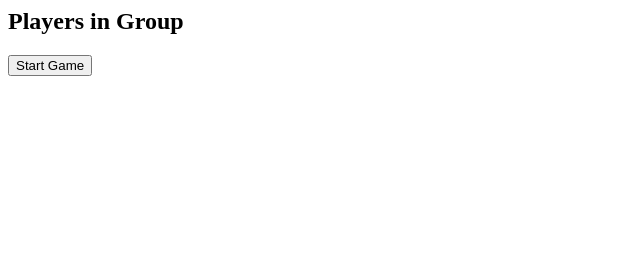
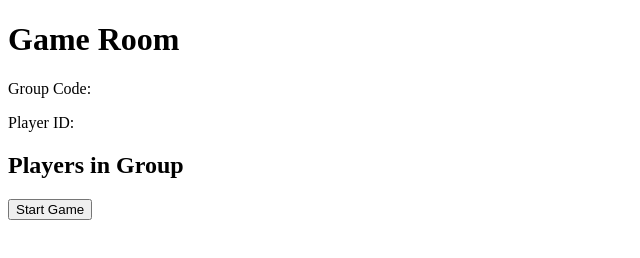
Before and after one commit to SagittariusAasterisk/KeepUp, a plain HTML site: page game.html in a window 1280 px wide. Shown: the whole page, without its empty margins (0-640 px from the left). Drawn offline with Linux system fonts and the light colour scheme; no server answers.

Commit message:
Update game.html display group id

```diff
--- a/game.html
+++ b/game.html
@@ -1,5 +1,18 @@
-<h2>Players in Group</h2>
-<ul id="player-list"></ul>
-<button id="start-game">Start Game</button>
-<div id="game-area"></div>
-<script type="module" src="game.js"></script>
+<!DOCTYPE html>
+<html lang="en">
+<head>
+    <meta charset="UTF-8">
+    <meta name="viewport" content="width=device-width, initial-scale=1.0">
+    <title>Game Room</title>
+</head>
+<body>
+    <h1>Game Room</h1>
+    <p>Group Code: <span id="group-code"></span></p>
+    <p>Player ID: <span id="player-id"></span></p>
+    <h2>Players in Group</h2>
+    <ul id="player-list"></ul>
+    <button id="start-game">Start Game</button>
+    <div id="game-area"></div>
+    <script type="module" src="game.js"></script>
+</body>
+</html>
```
